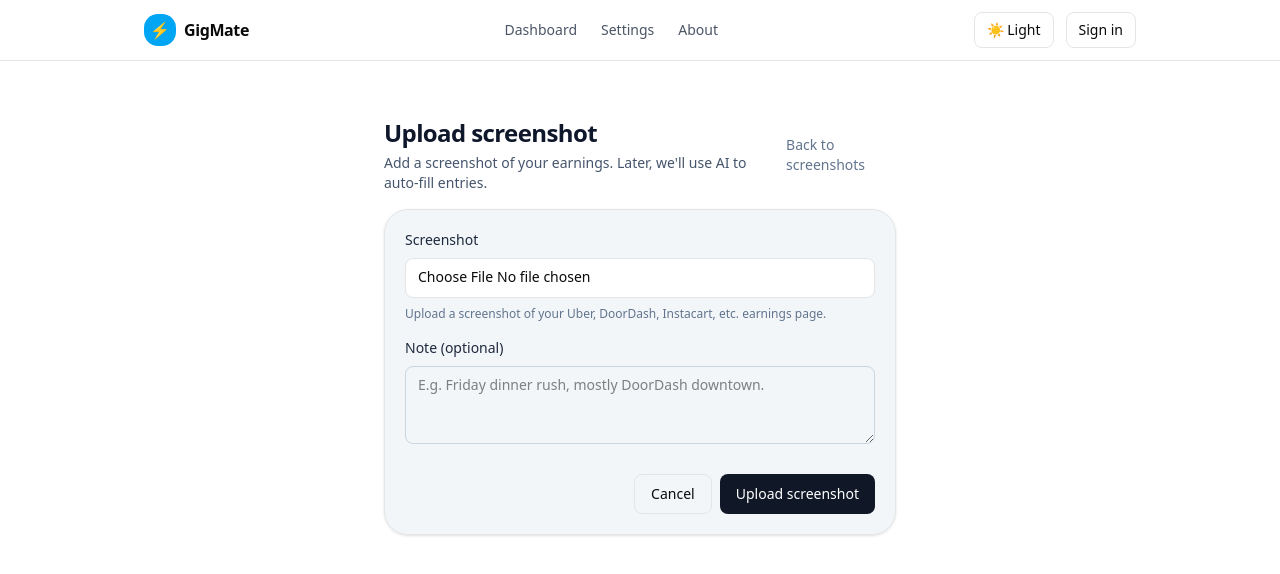
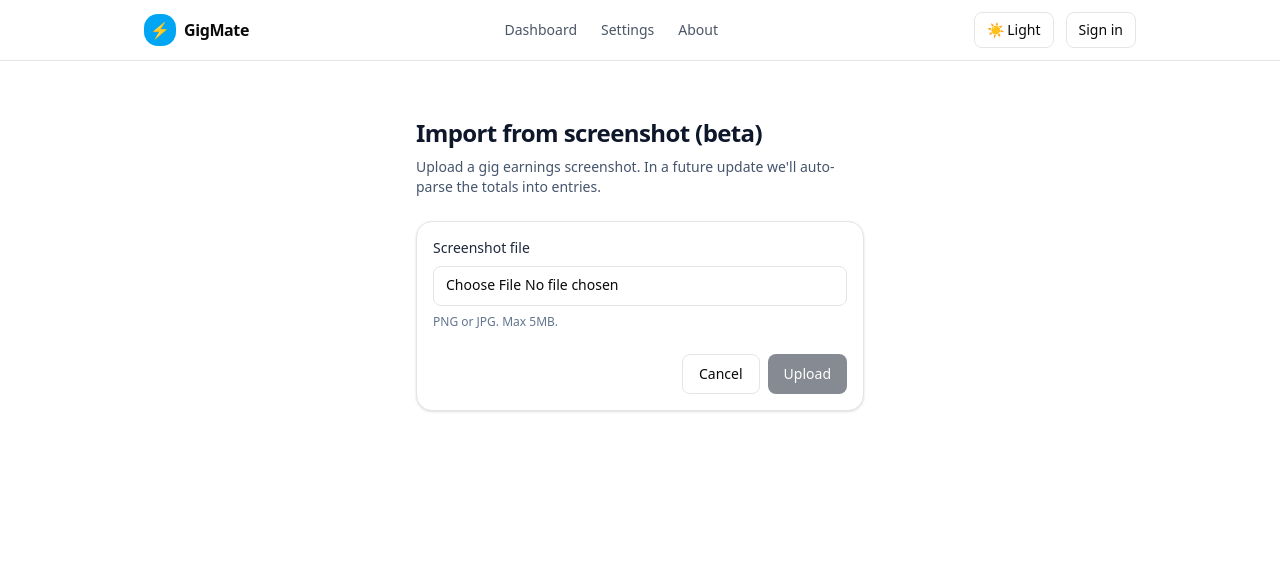
Before and after one commit to BusshiiQT/Gigmate, a Next.js app: page /screenshots/new in a window 1280 px wide. Shown: the top 574 px of the page. Built offline with nearby package versions, Linux system fonts and the light colour scheme; no server answers.

Commit message:
Fix screenshot upload RLS + update dashboard patterns

```diff
--- a/app/screenshots/new/page.tsx
+++ b/app/screenshots/new/page.tsx
@@ -1,105 +1,92 @@
+// app/screenshots/new/page.tsx
 "use client";
 
 import { useState } from "react";
 import { useRouter } from "next/navigation";
 import { supabase } from "@/lib/supabaseClient";
-import { useToast } from "@/components/ui/use-toast";
 import { Button } from "@/components/ui/button";
 import { Input } from "@/components/ui/input";
-import Link from "next/link";
-
-type UploadState = "idle" | "uploading";
+import { useToast } from "@/components/ui/use-toast";
 
 export default function NewScreenshotPage() {
   const router = useRouter();
   const { toast } = useToast();
   const [file, setFile] = useState<File | null>(null);
-  const [note, setNote] = useState("");
-  const [state, setState] = useState<UploadState>("idle");
+  const [uploading, setUploading] = useState(false);
 
-  const handleSubmit = async (e: React.FormEvent) => {
+  const onSubmit = async (e: React.FormEvent) => {
     e.preventDefault();
     if (!file) {
-      toast({ title: "No file selected", description: "Choose a screenshot first." });
-      return;
-    }
-
-    setState("uploading");
-
-    const {
-      data: { user },
-      error: userError,
-    } = await supabase.auth.getUser();
-
-    if (userError || !user) {
-      setState("idle");
-      toast({
-        title: "Not signed in",
-        description: "Please sign in to upload screenshots.",
-      });
-      router.replace("/signin");
+      toast({ title: "Upload failed", description: "Please pick an image." });
       return;
     }
 
     try {
-      const ext = file.name.split(".").pop() || "png";
-      const path = `${user.id}/${Date.now()}.${ext}`;
+      setUploading(true);
 
-      // 1) Upload to storage
-      const { error: storageError } = await supabase.storage
-        .from("screenshots")
-        .upload(path, file);
+      // Make sure we have a logged-in user
+      const {
+        data: { user },
+        error: userErr,
+      } = await supabase.auth.getUser();
 
-      if (storageError) {
-        throw new Error(storageError.message);
+      if (userErr) throw userErr;
+      if (!user) {
+        throw new Error("You must be signed in to upload screenshots.");
       }
 
-      // 2) Insert metadata row
-      const { error: insertError } = await supabase.from("screenshots").insert({
-        user_id: user.id,
-        path,
-        note: note.trim() || null,
+      // 1) Upload to the "screenshots" bucket
+      const ext = file.name.split(".").pop() ?? "png";
+      const filePath = `${user.id}/${Date.now()}.${ext}`;
+
+      const { error: storageErr } = await supabase.storage
+        .from("screenshots")
+        .upload(filePath, file, {
+          cacheControl: "3600",
+          upsert: false,
+        });
+
+      if (storageErr) throw storageErr;
+
+      // 2) Insert DB row WITHOUT user_id (default = auth.uid())
+      const { error: insertErr } = await supabase.from("screenshots").insert({
+        bucket: "screenshots",
+        path: filePath,
+        original_name: file.name,
       });
 
-      if (insertError) {
-        throw new Error(insertError.message);
-      }
+      if (insertErr) throw insertErr;
 
       toast({ title: "Screenshot uploaded" });
       router.push("/screenshots");
     } catch (err: any) {
-      console.error(err);
+      console.error("Upload error", err);
       toast({
         title: "Upload failed",
         description: err.message ?? "Something went wrong.",
       });
-      setState("idle");
+    } finally {
+      setUploading(false);
     }
   };
 
   return (
-    <main className="mx-auto flex max-w-xl flex-col gap-4 p-4 pb-8 sm:p-6 md:p-8">
-      <div className="flex items-center justify-between gap-2">
-        <div>
-          <h1 className="text-2xl font-bold tracking-tight text-slate-900 dark:text-slate-50">
-            Upload screenshot
-          </h1>
-          <p className="mt-1 text-sm text-slate-600 dark:text-slate-300">
-            Add a screenshot of your earnings. Later, we&apos;ll use AI to auto-fill entries.
-          </p>
-        </div>
-        <Link href="/screenshots" className="text-sm text-slate-500 hover:underline">
-          Back to screenshots
-        </Link>
-      </div>
+    <main className="mx-auto max-w-lg p-4 sm:p-6 md:p-8">
+      <h1 className="text-2xl font-bold tracking-tight text-slate-900 dark:text-slate-50">
+        Import from screenshot (beta)
+      </h1>
+      <p className="mt-2 text-sm text-slate-600 dark:text-slate-300">
+        Upload a gig earnings screenshot. In a future update we&apos;ll auto-parse
+        the totals into entries.
+      </p>
 
       <form
-        onSubmit={handleSubmit}
-        className="space-y-4 rounded-3xl border bg-slate-100/90 p-4 shadow-sm dark:border-slate-700 dark:bg-slate-900 sm:p-5"
+        onSubmit={onSubmit}
+        className="mt-6 space-y-4 rounded-2xl border bg-white p-4 shadow-sm dark:border-slate-800 dark:bg-slate-900"
       >
         <div className="space-y-2">
           <label className="block text-sm font-medium text-slate-800 dark:text-slate-100">
-            Screenshot
+            Screenshot file
           </label>
           <Input
             type="file"
@@ -110,21 +97,8 @@ export default function NewScreenshotPage() {
             }}
           />
           <p className="text-xs text-slate-500 dark:text-slate-400">
-            Upload a screenshot of your Uber, DoorDash, Instacart, etc. earnings page.
+            PNG or JPG. Max 5MB.
           </p>
-        </div>
-
-        <div className="space-y-2">
-          <label className="block text-sm font-medium text-slate-800 dark:text-slate-100">
-            Note (optional)
-          </label>
-          <textarea
-            rows={3}
-            className="w-full rounded-md border border-slate-300 px-3 py-2 text-sm dark:border-slate-600 dark:bg-slate-800 dark:text-slate-100"
-            value={note}
-            onChange={(e) => setNote(e.target.value)}
-            placeholder="E.g. Friday dinner rush, mostly DoorDash downtown."
-          />
         </div>
 
         <div className="flex justify-end gap-2 pt-2">
@@ -135,8 +109,8 @@ export default function NewScreenshotPage() {
           >
             Cancel
           </Button>
-          <Button type="submit" disabled={state === "uploading"}>
-            {state === "uploading" ? "Uploading…" : "Upload screenshot"}
+          <Button type="submit" disabled={uploading || !file}>
+            {uploading ? "Uploading…" : "Upload"}
           </Button>
         </div>
       </form>
```
